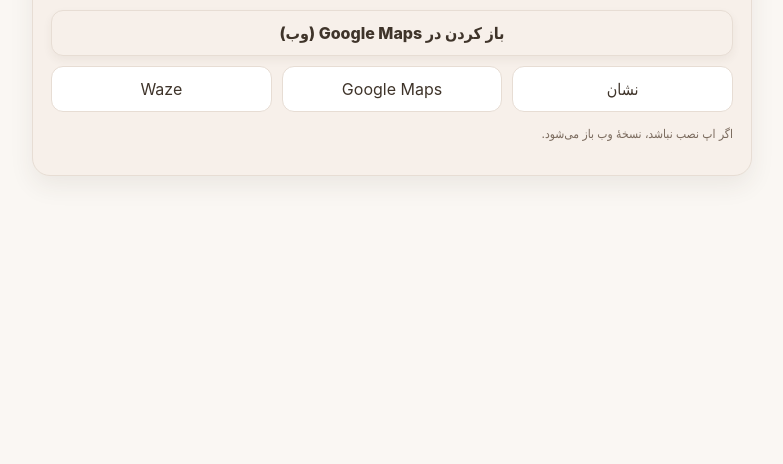
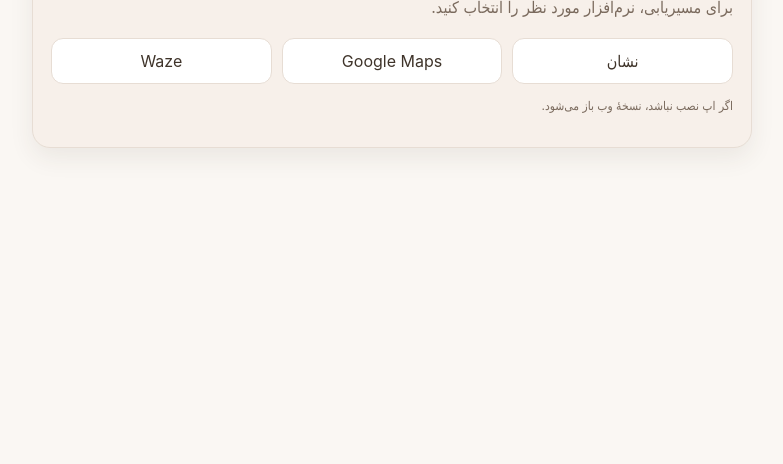
Before and after one commit to jahannamamreza-crypto/jahannamamreza-crypto.github.io, a plain HTML site: page index.html in a window 1280 px wide. Shown: the part 384-848 px from the top of the page, without its empty margins (248-1031 px from the left). Drawn offline with Linux system fonts and the light colour scheme.

Commit message:
Update index.html

```diff
--- a/index.html
+++ b/index.html
@@ -12,7 +12,6 @@
     --ink:#3F342A;      /* warm brown text */
     --muted:#7A6A5D;
     --border:#E7DDD4;
-    --btn:#F7F0EA;      /* requested button color */
   }
   html,body{height:100%}
   body{
@@ -32,16 +31,8 @@
   }
   h1{font-size:24px;margin:0 0 8px;font-weight:800;letter-spacing:.2px}
   p.desc{margin:8px 0 16px;color:var(--muted);line-height:1.9}
-  .btn{
-    display:block; width:100%; max-width:100%;
-    box-sizing:border-box;
-    text-align:center; text-decoration:none;
-    background:var(--btn); color:var(--ink);
-    border:1px solid var(--border);
-    font-weight:800; padding:12px 14px; border-radius:12px; margin:10px 0;
-    box-shadow:0 4px 10px rgba(63,52,42,.06);
-  }
   .row{display:grid;grid-template-columns:1fr 1fr 1fr;gap:10px;margin-top:8px}
+  @media (max-width:520px){ .row{ grid-template-columns:1fr; } }
   .opt{
     display:block; text-align:center; text-decoration:none;
     color:var(--ink); background:#fff; border:1px solid var(--border);
@@ -57,9 +48,6 @@
       <h1>مسیریابی</h1>
       <p class="desc">برای مسیریابی، نرم‌افزار مورد نظر را انتخاب کنید.</p>
 
-      <!-- پیشنهاد بر اساس دستگاه -->
-      <a id="primary" class="btn" href="#" rel="noopener">باز کردن مسیر</a>
-
       <div class="row">
         <a id="nshn" class="opt" target="_blank" rel="noopener">نشان</a>
         <a id="gmaps" class="opt" target="_blank" rel="noopener">Google Maps</a>
@@ -71,25 +59,15 @@
   </div>
 
 <script>
+  // URLs
   const urlNeshan = "https://nshn.ir/_bveftexOcAY";
   const urlGMaps = "https://qrco.de/bgElj4";
   const urlWaze  = "https://www.waze.com/livemap?ll=35.680363,51.381088&navigate=yes";
 
+  // Set anchors
   document.getElementById('nshn').href = urlNeshan;
   document.getElementById('gmaps').href = urlGMaps;
   document.getElementById('waze').href  = urlWaze;
-
-  const ua = navigator.userAgent;
-  const isIOS = /iPhone|iPad|iPod/i.test(ua);
-  const isAndroid = /Android/i.test(ua);
-  const primary = document.getElementById('primary');
-  if (isAndroid){
-    primary.href = urlGMaps; primary.textContent = "باز کردن در Google Maps";
-  } else if (isIOS){
-    primary.href = urlGMaps; primary.textContent = "باز کردن در Google Maps";
-  } else {
-    primary.href = urlGMaps; primary.textContent = "باز کردن در Google Maps (وب)";
-  }
 </script>
 </body>
 </html>
```
